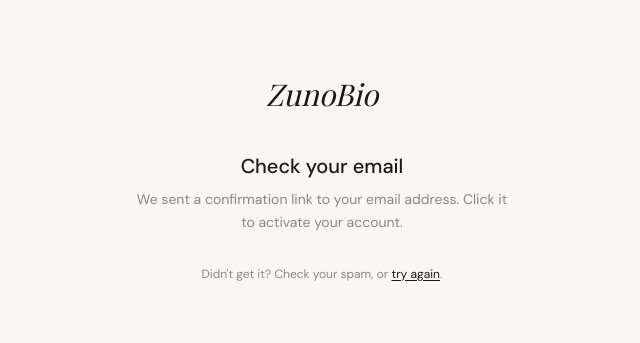
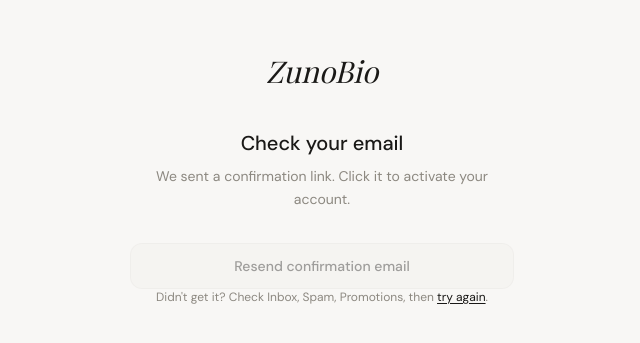
Before and after one commit to AmogelangMpe/zuno, a Next.js app: page /auth/confirm in a window 1280 px wide. Shown: the part 221-564 px from the top of the page, without its empty margins (318-958 px from the left). Built offline with nearby package versions, Linux system fonts and the light colour scheme; no server answers.

Commit message:
Improve email confirmation flow with resend and guidance

```diff
--- a/src/app/auth/confirm/page.tsx
+++ b/src/app/auth/confirm/page.tsx
@@ -2,11 +2,15 @@
 
 import { useEffect, useState } from 'react'
 import Link from 'next/link'
+import { useSearchParams } from 'next/navigation'
 import { createClient } from '@/lib/supabase/client'
 import toast from 'react-hot-toast'
 
 export default function ConfirmPage() {
+  const searchParams = useSearchParams()
+  const email = (searchParams.get('email') || '').trim()
   const [status, setStatus] = useState<'checking' | 'done'>('checking')
+  const [resending, setResending] = useState(false)
 
   useEffect(() => {
     async function ensureProfile() {
@@ -48,20 +52,58 @@
     ensureProfile()
   }, [])
 
+  async function handleResend() {
+    if (!email) {
+      toast.error('Please go back to sign up and enter your email again.')
+      return
+    }
+
+    setResending(true)
+    try {
+      const supabase = createClient()
+      const fallbackAppUrl = process.env.NEXT_PUBLIC_APP_URL || 'https://zunobio.com'
+      const appUrl = typeof window !== 'undefined' ? window.location.origin : fallbackAppUrl
+      const { error } = await supabase.auth.resend({
+        type: 'signup',
+        email,
+        options: {
+          emailRedirectTo: `${appUrl}/auth/callback`,
+        },
+      })
+
+      if (error) {
+        toast.error(error.message || 'Could not resend email yet. Please wait and try again.')
+        return
+      }
+
+      toast.success('Confirmation email resent. Check Inbox, Spam, and Promotions.')
+    } finally {
+      setResending(false)
+    }
+  }
+
   return (
     <main className="min-h-screen flex flex-col items-center justify-center px-6 bg-zuno-bg text-center">
       <Link href="/" className="font-serif italic text-3xl mb-10">ZunoBio</Link>
       <div className="w-full max-w-sm">
         <h1 className="text-xl font-medium mb-2">Check your email</h1>
         <p className="text-sm text-zuno-muted mb-8 leading-relaxed">
-          We sent a confirmation link to your email address.
+          We sent a confirmation link{email ? ` to ${email}` : ''}.
           Click it to activate your account.
         </p>
+        <button
+          type="button"
+          onClick={handleResend}
+          disabled={resending || !email}
+          className="btn-secondary w-full"
+        >
+          {resending ? 'Resending…' : 'Resend confirmation email'}
+        </button>
         <p className="text-xs text-zuno-muted">
           {status === 'checking' ? (
             'Finalising your account…'
           ) : (
-            <>Didn&apos;t get it? Check your spam, or{' '}
+            <>Didn&apos;t get it? Check Inbox, Spam, Promotions, then{' '}
             <Link href="/auth/signup" className="underline underline-offset-2 text-zuno-text">
               try again
             </Link>.</>
--- a/src/app/auth/login/page.tsx
+++ b/src/app/auth/login/page.tsx
@@ -51,6 +51,11 @@
 
       if (error) {
         console.error('❌ Login error:', error.message)
+        if (error.message.toLowerCase().includes('email not confirmed')) {
+          toast.error('Please confirm your email first. We can resend it on the confirmation page.')
+          window.location.href = `/auth/confirm?email=${encodeURIComponent(email.trim())}`
+          return
+        }
         toast.error(error.message || 'Login failed')
         setLoading(false)
         return
--- a/src/app/auth/signup/page.tsx
+++ b/src/app/auth/signup/page.tsx
@@ -41,11 +41,16 @@
     }
 
     // Create auth user
+    const fallbackAppUrl = process.env.NEXT_PUBLIC_APP_URL || 'https://zunobio.com'
+    const appUrl = typeof window !== 'undefined' ? window.location.origin : fallbackAppUrl
     const { data: authData, error: authError } = await supabase.auth.signUp({
       email,
       password,
       options: {
-        emailRedirectTo: `${process.env.NEXT_PUBLIC_APP_URL}/auth/callback`,
+        emailRedirectTo: `${appUrl}/auth/callback`,
+        data: {
+          full_name: name.trim(),
+        },
       },
     })
 
@@ -57,7 +62,7 @@
 
     // user created; profile will be created after email confirmation
     toast.success('Account created! Please check your email to confirm.')
-    router.push('/auth/confirm')
+    router.push(`/auth/confirm?email=${encodeURIComponent(email.trim())}`)
   }
 
   return (
```
